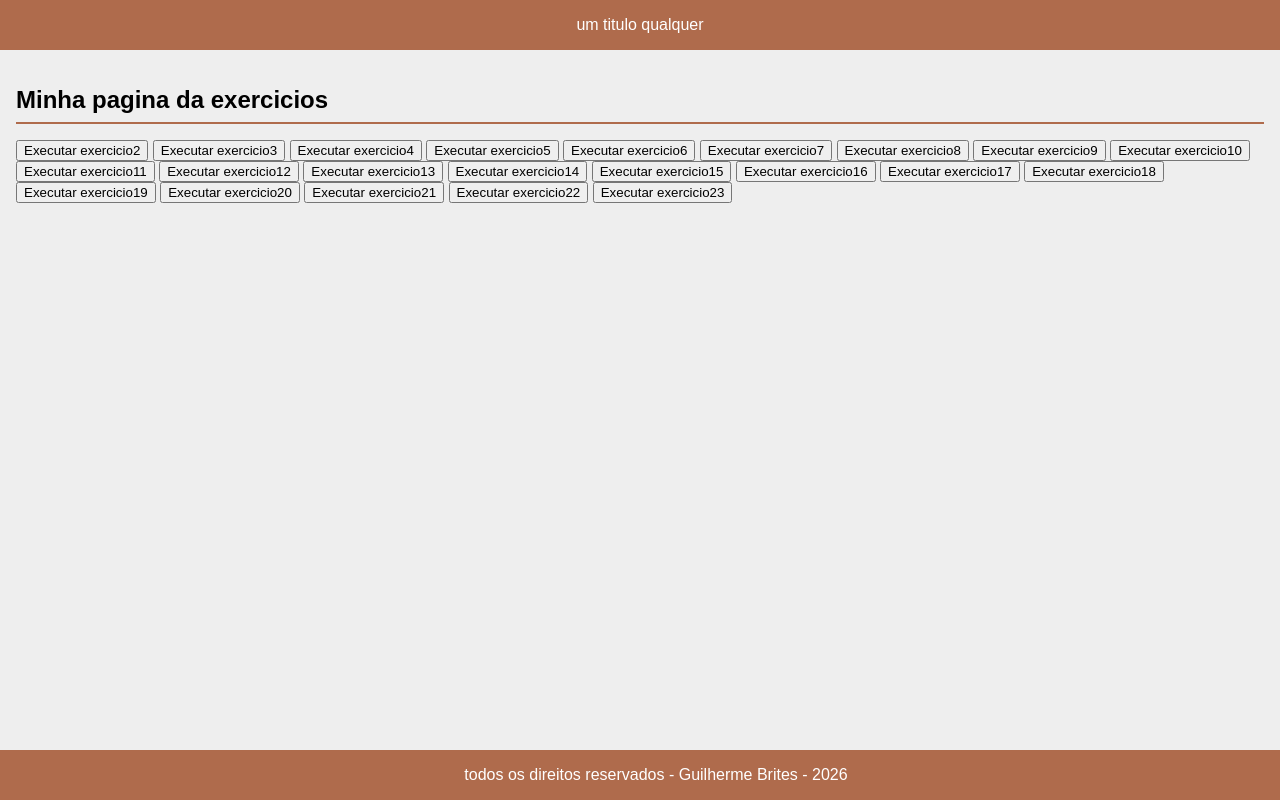
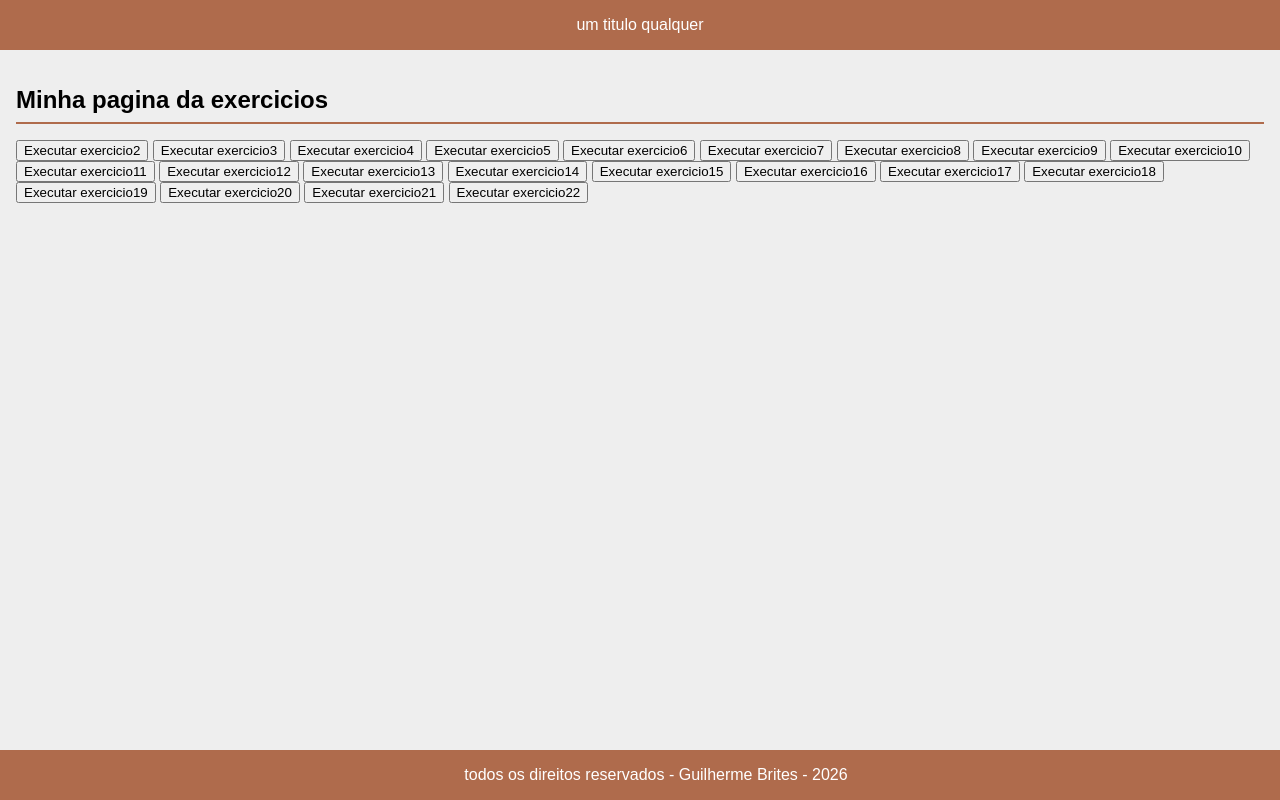
Before and after one commit to guIZERAAAAAAAA/Repositorios-para-atividades-renan, a plain HTML site: page index.html in a window 1280 px wide. Drawn offline with Linux system fonts and the light colour scheme.

Commit message:
esxercicios_que_eunaoacabei

```diff
--- a/index.html
+++ b/index.html
@@ -22,6 +22,7 @@
         <button id="exercicio8">Executar exercicio8 </button>
         <button id="exercicio9">Executar exercicio9 </button>
         <button id="exercicio10">Executar exercicio10 </button>
+
         <button id="exercicio11">Executar exercicio11 </button>
         <button id="exercicio12">Executar exercicio12 </button>
         <button id="exercicio13">Executar exercicio13 </button>
@@ -34,7 +35,7 @@
         <button id="exercicio20">Executar exercicio20 </button>
         <button id="exercicio21">Executar exercicio21 </button>
         <button id="exercicio22">Executar exercicio22 </button>
-        <button id="exercicio23">Executar exercicio23 </button>
+
 
 
 
```
Also changed, not shown: script/Execicio14.js (added), script/Execicio15.js (added), script/Execicio16.js (added), script/Execicio17.js (added), script/Execicio18.js (added), script/Execicio19.js (added), script/Execicio20.js (added), script/Execicio21.js (added), script/Execicio22.js (added), script/Exercicio12.js (added), script/Exercicio13.js (added).
